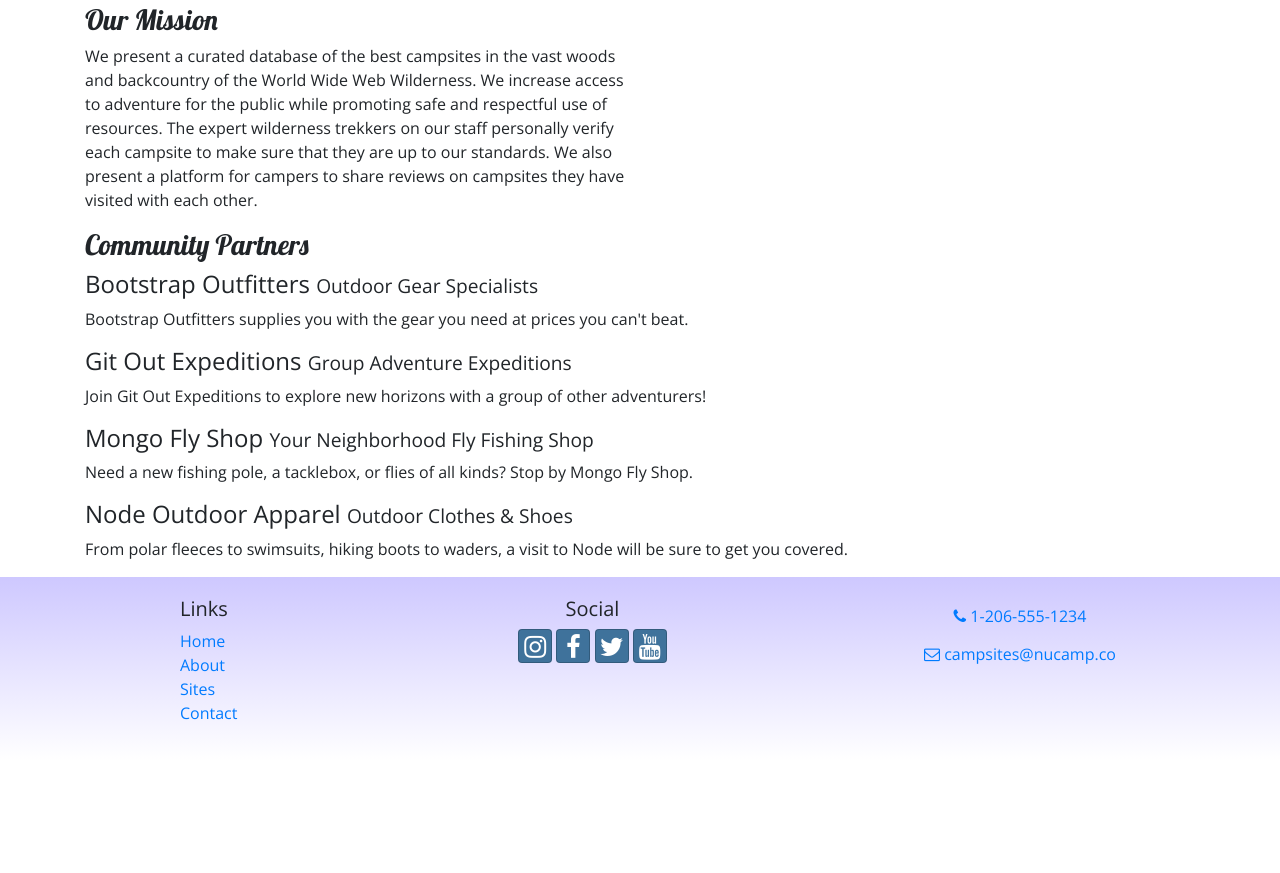
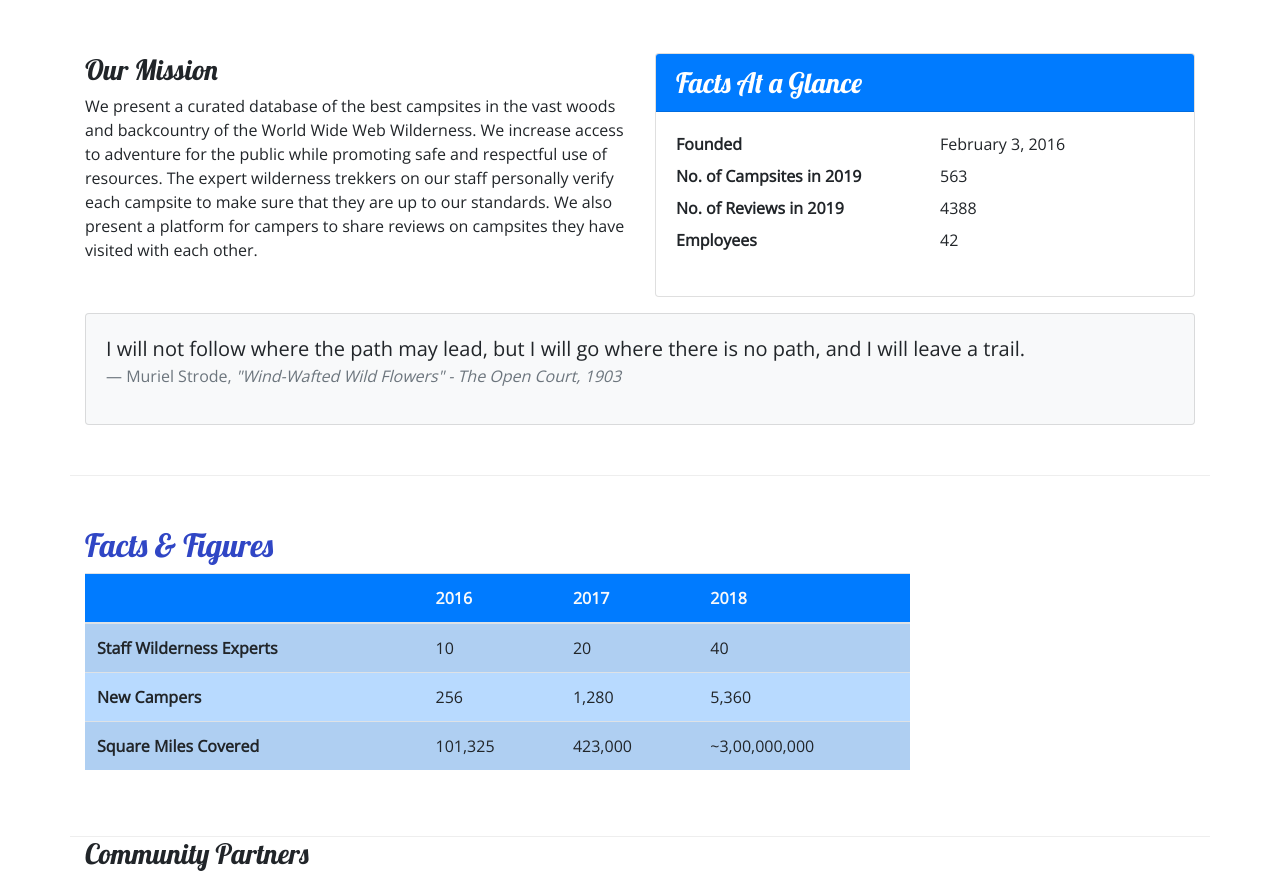
Before and after one commit to Ryan9087/NucampFolder, a website: page aboutus.html in a window 1280 px wide. Shown: the part 351-1224 px from the top of the page. Before the commit the page ends 1112 px from the top, so only its background shows below. Drawn offline with nearby package versions, Linux system fonts and the light colour scheme.

Commit message:
Tables and Cards

```diff
--- a/aboutus.html
+++ b/aboutus.html
@@ -37,10 +37,13 @@
             </button>
             <div class="collapse navbar-collapse" id="nucampNavbar">
                 <ul class="navbar-nav">
-                    <li class="nav-item"><a class="nav-link" href="index.html"><i class="fa fa-home fa-lg"></i> Home</a></li>
-                    <li class="nav-item active"><a class="nav-link" href="#"><i class="fa fa-info fa-lg"></i> About</a></li>
+                    <li class="nav-item"><a class="nav-link" href="index.html"><i class="fa fa-home fa-lg"></i> Home</a>
+                    </li>
+                    <li class="nav-item active"><a class="nav-link" href="#"><i class="fa fa-info fa-lg"></i> About</a>
+                    </li>
                     <li class="nav-item"><a class="nav-link" href="#"><i class="fa fa-list fa-lg"></i> Sites</a></li>
-                    <li class="nav-item"><a class="nav-link" href="contactus.html"><i class="fa fa-address-card fa-lg"></i> Contact</a></li>
+                    <li class="nav-item"><a class="nav-link" href="contactus.html"><i
+                                class="fa fa-address-card fa-lg"></i> Contact</a></li>
                 </ul>
             </div>
         </div>
@@ -65,10 +68,82 @@
             </div>
         </div>
 
-        <div class="row">
+        <div class="row row-content">
             <div class="col-sm-6">
                 <h3>Our Mission</h3>
-                <p>We present a curated database of the best campsites in the vast woods and backcountry of the World Wide Web Wilderness. We increase access to adventure for the public while promoting safe and respectful use of resources. The expert wilderness trekkers on our staff personally verify each campsite to make sure that they are up to our standards. We also present a platform for campers to share reviews on campsites they have visited with each other.</p>
+                <p>We present a curated database of the best campsites in the vast woods and backcountry of the World
+                    Wide Web Wilderness. We increase access to adventure for the public while promoting safe and
+                    respectful use of resources. The expert wilderness trekkers on our staff personally verify each
+                    campsite to make sure that they are up to our standards. We also present a platform for campers to
+                    share reviews on campsites they have visited with each other.</p>
+            </div>
+            <div class="col-sm-6">
+                <div class="card">
+                    <h3 class="card-header bg-primary text-white">Facts At a Glance</h3>
+                    <div class="card-body">
+                        <dl class="row">
+                            <dt class="col-6">Founded</dt>
+                            <dd class="col-6">February 3, 2016</dd>
+                            <dt class="col-6">No. of Campsites in 2019</dt>
+                            <dd class="col-6">563</dd>
+                            <dt class="col-6">No. of Reviews in 2019</dt>
+                            <dd class="col-6">4388</dd>
+                            <dt class="col-6">Employees</dt>
+                            <dd class="col-6">42</dd>
+                        </dl>
+                    </div>
+                </div>
+            </div>
+            <div class="col">
+                <div class="card card-body bg-light mt-3">
+                    <blockquote class="blockquote">
+                        <p class="mb-0">I will not follow where the path may lead, but I will go where there is no path,
+                            and I will leave a trail.</p>
+                        <footer class="blockquote-footer">Muriel Strode,
+                            <cite title="Source Title">"Wind-Wafted Wild Flowers" -
+                                The Open Court, 1903</cite>
+                        </footer>
+                    </blockquote>
+                </div>
+            </div>
+        </div>
+
+
+        <div class="row row-content">
+            <div class="col-sm-9">
+                <h2>Facts &amp; Figures</h2>
+                <div class="table-responsive">
+                    <table class="table table-striped">
+                        <thead>
+                            <tr class="bg-primary text-light">
+                                <th></th>
+                                <th>2016</th>
+                                <th>2017</th>
+                                <th>2018</th>
+                            </tr>
+                        </thead>
+                        <tbody class="table-primary">
+                            <tr>
+                                <th>Staff Wilderness Experts</th>
+                                <td>10</td>
+                                <td>20</td>
+                                <td>40</td>
+                            </tr>
+                            <tr>
+                                <th>New Campers</th>
+                                <td>256</td>
+                                <td>1,280</td>
+                                <td>5,360</td>
+                            </tr>
+                            <tr>
+                                <th>Square Miles Covered</th>
+                                <td>101,325</td>
+                                <td>423,000</td>
+                                <td>~3,00,000,000</td>
+                            </tr>
+                        </tbody>
+                    </table>
+                </div>
             </div>
         </div>
 
@@ -76,18 +151,22 @@
             <div class="col">
                 <h3>Community Partners</h3>
                 <h4>Bootstrap Outfitters <small>Outdoor Gear Specialists</small></h4>
-                <p class="d-none d-sm-block">Bootstrap Outfitters supplies you with the gear you need at prices you can't beat.</p>
+                <p class="d-none d-sm-block">Bootstrap Outfitters supplies you with the gear you need at prices you
+                    can't beat.</p>
                 <h4>Git Out Expeditions <small>Group Adventure Expeditions</small></h4>
-                <p class="d-none d-sm-block">Join Git Out Expeditions to explore new horizons with a group of other adventurers!</p>
+                <p class="d-none d-sm-block">Join Git Out Expeditions to explore new horizons with a group of other
+                    adventurers!</p>
                 <h4>Mongo Fly Shop <small>Your Neighborhood Fly Fishing Shop</small></h4>
-                <p class="d-none d-sm-block">Need a new fishing pole, a tacklebox, or flies of all kinds? Stop by Mongo Fly Shop.</p>
+                <p class="d-none d-sm-block">Need a new fishing pole, a tacklebox, or flies of all kinds? Stop by Mongo
+                    Fly Shop.</p>
                 <h4>Node Outdoor Apparel <small>Outdoor Clothes & Shoes</small></h4>
-                <p class="d-none d-sm-block">From polar fleeces to swimsuits, hiking boots to waders, a visit to Node will be sure to get you covered.</p>
+                <p class="d-none d-sm-block">From polar fleeces to swimsuits, hiking boots to waders, a visit to Node
+                    will be sure to get you covered.</p>
             </div>
         </div>
     </div>
 
-    <footer>
+    <footer class="site-footer">
         <div class="container">
             <div class="row">
                 <div class="col-4 col-sm-2 offset-1">
@@ -101,14 +180,20 @@
                 </div>
                 <div class="col-6 col-sm-5 text-center">
                     <h5>Social</h5>
-                    <a class="btn btn-social-icon btn-instagram" href="http://instagram.com/"><i class="fa fa-instagram"></i></a>
-                    <a class="btn btn-social-icon btn-instagram" href="http://facebook.com/"><i class="fa fa-facebook"></i></a>
-                    <a class="btn btn-social-icon btn-instagram" href="http://twitter.com/"><i class="fa fa-twitter"></i></a>
-                    <a class="btn btn-social-icon btn-instagram" href="http://youtube.com/"><i class="fa fa-youtube"></i></a>
+                    <a class="btn btn-social-icon btn-instagram" href="http://instagram.com/"><i
+                            class="fa fa-instagram"></i></a>
+                    <a class="btn btn-social-icon btn-instagram" href="http://facebook.com/"><i
+                            class="fa fa-facebook"></i></a>
+                    <a class="btn btn-social-icon btn-instagram" href="http://twitter.com/"><i
+                            class="fa fa-twitter"></i></a>
+                    <a class="btn btn-social-icon btn-instagram" href="http://youtube.com/"><i
+                            class="fa fa-youtube"></i></a>
                 </div>
                 <div class="col-sm-4 text-center">
-                    <a role="button" class="btn btn-link" href="tel:+12065551234"><i class="fa fa-phone"></i> 1-206-555-1234</a><br />
-                    <a role="button" class="btn btn-link" href="mailto:campsites@nucamp.co"><i class="fa fa-envelope-o"></i> campsites@nucamp.co</a>
+                    <a role="button" class="btn btn-link" href="tel:+12065551234"><i class="fa fa-phone"></i>
+                        1-206-555-1234</a><br />
+                    <a role="button" class="btn btn-link" href="mailto:campsites@nucamp.co"><i
+                            class="fa fa-envelope-o"></i> campsites@nucamp.co</a>
                 </div>
             </div>
         </div>
--- a/css/styles.css
+++ b/css/styles.css
@@ -12,11 +12,6 @@ h2 {
 
 header h2 {
     color: #CEC8FF;
-}
-
-footer {
-    background-image: linear-gradient(#CEC8FF, white);
-    padding: 20px 0;
 }
 
 .jumbotron {
@@ -38,3 +33,8 @@ footer {
 .jumbotronStylesExtra {
     margin: 0;
 }
+
+.site-footer{
+    background-image: linear-gradient(#b7a8f8, white);
+    padding: 20px 0px;
+}
```
Also changed, not shown: contactus.html (+33 -17 lines), index.html (+25 -13 lines). Lines whose indentation alone changed are shown as unchanged.
